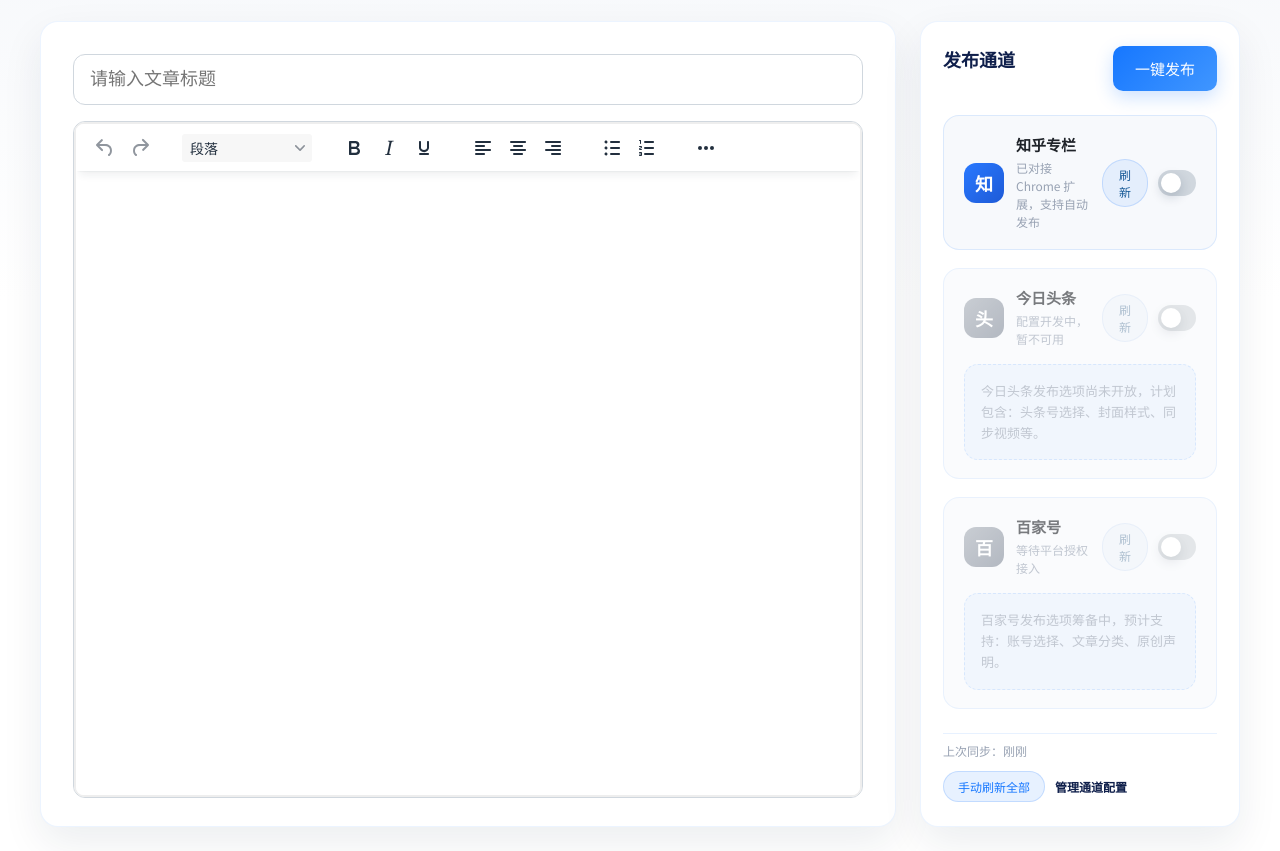
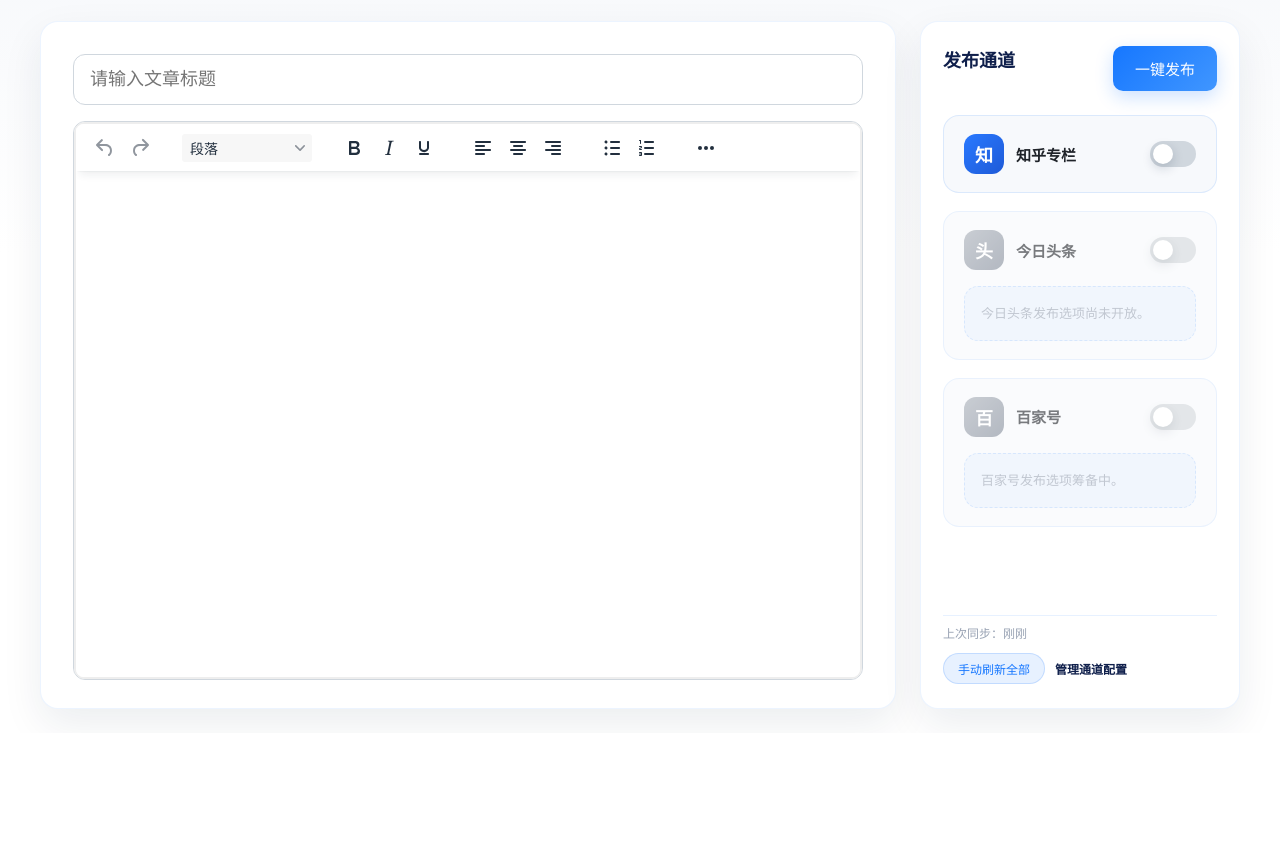
Before and after one commit to xiaohuAI319/aifa-publisher, a browser extension: page editor/index.html in a window 1280 px wide. Shown: the part 67-918 px from the top of the page. After the commit the page ends 800 px from the top, so only its background shows below. Drawn offline with Linux system fonts and the light colour scheme.

Commit message:
feat: tuck refresh action inside expanded channel cards

```diff
--- a/editor/index.html
+++ b/editor/index.html
@@ -233,7 +233,6 @@
     .channel-meta {
       display: flex;
       flex-direction: column;
-      gap: 4px;
       min-width: 0;
     }
     .channel-name {
@@ -241,38 +240,41 @@
       font-weight: 600;
       color: #1f2329;
     }
-    .channel-desc {
-      font-size: 12px;
-      color: #98a2b3;
-      line-height: 1.5;
-    }
     .channel-card__actions {
       display: flex;
       align-items: center;
-      gap: 10px;
+      gap: 8px;
+    }
+    .channel-body__header {
+      display: flex;
+      align-items: center;
+      justify-content: flex-end;
+      margin-bottom: 12px;
     }
     .channel-refresh {
-      border: 1px solid rgba(22, 119, 255, 0.18);
-      background: rgba(22, 119, 255, 0.08);
+      border: 1px solid rgba(22, 119, 255, 0.22);
+      background: rgba(22, 119, 255, 0.12);
       color: #165996;
-      border-radius: 999px;
-      padding: 6px 12px;
-      font-size: 12px;
+      border-radius: 8px;
+      padding: 8px 16px;
+      font-size: 13px;
       font-weight: 500;
       cursor: pointer;
       display: inline-flex;
       align-items: center;
-      gap: 6px;
-      transition: background 0.2s ease, color 0.2s ease, border-color 0.2s ease;
+      justify-content: center;
+      transition: background 0.2s ease, color 0.2s ease, border-color 0.2s ease, box-shadow 0.2s ease;
     }
     .channel-refresh:hover:not([disabled]) {
-      background: rgba(22, 119, 255, 0.16);
-      border-color: rgba(22, 119, 255, 0.35);
+      background: rgba(22, 119, 255, 0.18);
+      border-color: rgba(22, 119, 255, 0.42);
       color: #0f1f4b;
+      box-shadow: 0 6px 16px rgba(22, 119, 255, 0.18);
     }
     .channel-refresh[disabled] {
       opacity: 0.6;
       cursor: wait;
+      box-shadow: none;
     }
     .channel-toggle {
       position: relative;
@@ -447,11 +449,9 @@
                 <div class="channel-icon channel-icon--zhihu">知</div>
                 <div class="channel-meta">
                   <span class="channel-name">知乎专栏</span>
-                  <span class="channel-desc">已对接 Chrome 扩展，支持自动发布</span>
                 </div>
               </div>
               <div class="channel-card__actions">
-                <button type="button" class="channel-refresh" data-channel="zhihu">刷新</button>
                 <label class="channel-toggle">
                   <input type="checkbox" class="channel-toggle-input" data-channel="zhihu" />
                   <span class="toggle-slider"></span>
@@ -459,6 +459,9 @@
               </div>
             </div>
             <div class="channel-body" data-channel="zhihu" hidden>
+              <div class="channel-body__header">
+                <button type="button" class="channel-refresh" data-channel="zhihu">刷新配置</button>
+              </div>
               <div class="config-field">
                 <label for="zhihuAccountSelect">发布账号</label>
                 <select id="zhihuAccountSelect">
@@ -482,11 +485,9 @@
                 <div class="channel-icon channel-icon--placeholder">头</div>
                 <div class="channel-meta">
                   <span class="channel-name">今日头条</span>
-                  <span class="channel-desc">配置开发中，暂不可用</span>
                 </div>
               </div>
               <div class="channel-card__actions">
-                <button type="button" class="channel-refresh" data-channel="toutiao" disabled>刷新</button>
                 <label class="channel-toggle">
                   <input type="checkbox" class="channel-toggle-input" data-channel="toutiao" disabled />
                   <span class="toggle-slider"></span>
@@ -494,7 +495,7 @@
               </div>
             </div>
             <div class="channel-placeholder">
-              今日头条发布选项尚未开放，计划包含：头条号选择、封面样式、同步视频等。
+              今日头条发布选项尚未开放。
             </div>
           </li>
           <li class="channel-card" data-channel="baijia" data-disabled="true">
@@ -503,11 +504,9 @@
                 <div class="channel-icon channel-icon--placeholder">百</div>
                 <div class="channel-meta">
                   <span class="channel-name">百家号</span>
-                  <span class="channel-desc">等待平台授权接入</span>
                 </div>
               </div>
               <div class="channel-card__actions">
-                <button type="button" class="channel-refresh" data-channel="baijia" disabled>刷新</button>
                 <label class="channel-toggle">
                   <input type="checkbox" class="channel-toggle-input" data-channel="baijia" disabled />
                   <span class="toggle-slider"></span>
@@ -515,7 +514,7 @@
               </div>
             </div>
             <div class="channel-placeholder">
-              百家号发布选项筹备中，预计支持：账号选择、文章分类、原创声明。
+              百家号发布选项筹备中。
             </div>
           </li>
         </ul>
```
Also changed, not shown: todo_list.json (+6 -6 lines).
